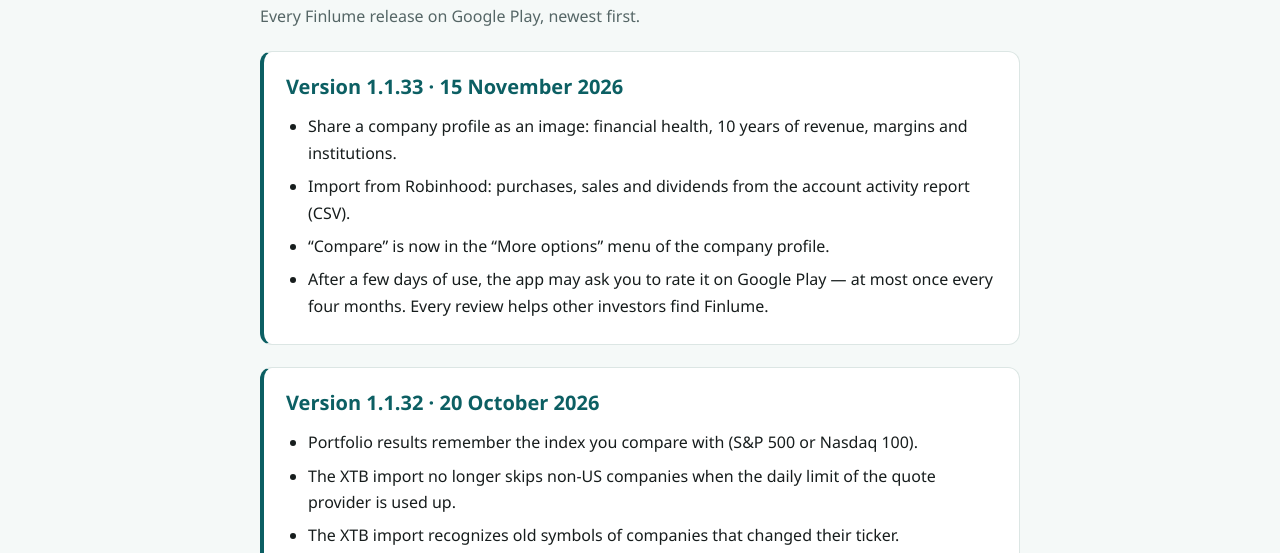
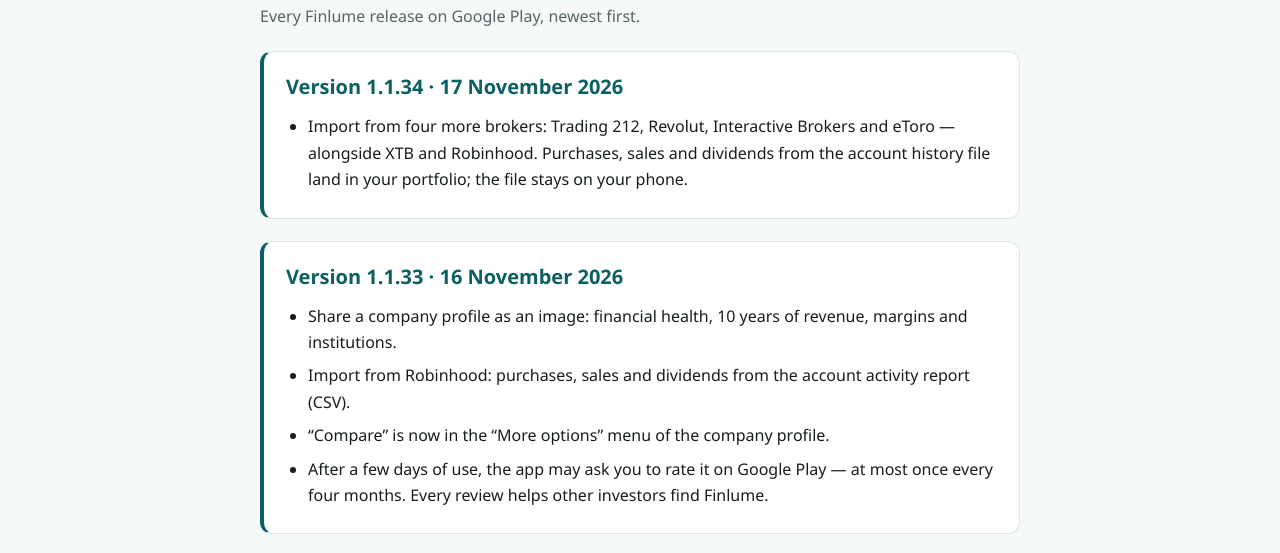
Before and after one commit to gszczotka-sketch/Finlume, a plain HTML site: page whats-new.html in a window 1280 px wide. Shown: the part 168-721 px from the top of the page. Drawn offline with Linux system fonts and the light colour scheme.

Commit message:
Add files via upload

```diff
--- a/whats-new.html
+++ b/whats-new.html
@@ -55,7 +55,14 @@ footer a { color: var(--accent-soft); text-decoration: none; margin: 0 10px; }
   <p class="lead">Every Finlume release on Google Play, newest first.</p>
 
   <section class="release">
-    <h2>Version 1.1.33 &middot; 15 November 2026</h2>
+    <h2>Version 1.1.34 &middot; 17 November 2026</h2>
+    <ul>
+      <li>Import from four more brokers: Trading 212, Revolut, Interactive Brokers and eToro — alongside XTB and Robinhood. Purchases, sales and dividends from the account history file land in your portfolio; the file stays on your phone.</li>
+    </ul>
+  </section>
+
+  <section class="release">
+    <h2>Version 1.1.33 &middot; 16 November 2026</h2>
     <ul>
       <li>Share a company profile as an image: financial health, 10 years of revenue, margins and institutions.</li>
       <li>Import from Robinhood: purchases, sales and dividends from the account activity report (CSV).</li>
```
Also changed, not shown: index.html (+3 -3 lines).
